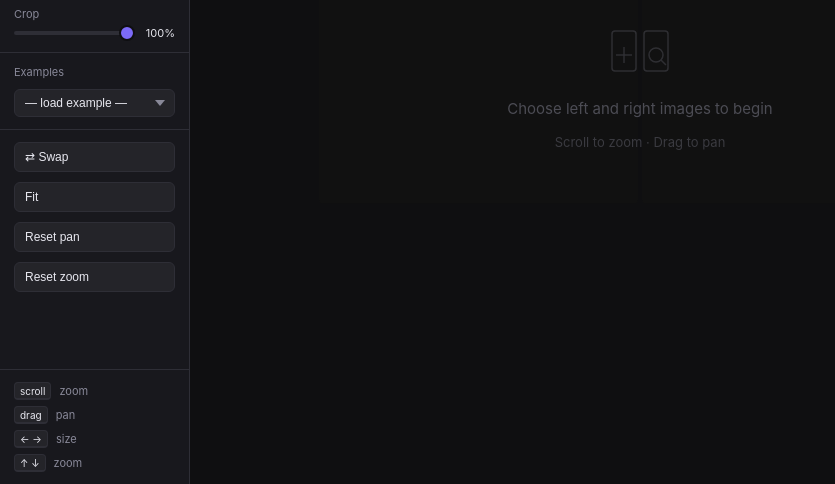
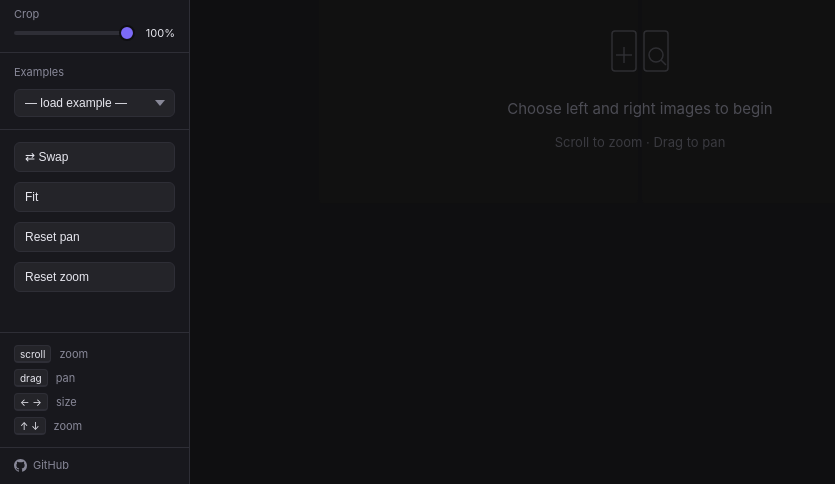
Before and after one commit to cbbldtgthr/stereogram-viewer, a plain HTML site: page index.html in a window 1280 px wide. Shown: the part 316-800 px from the top of the page, without its empty margins (0-835 px from the left). Drawn offline with Linux system fonts and the light colour scheme.

Commit message:
Adds github link

```diff
--- a/index.html
+++ b/index.html
@@ -110,6 +110,20 @@
         <div class="instr"><span class="key">↑ ↓</span> zoom</div>
       </div>
 
+      <a id="github-link" href="https://github.com/cbbldtgthr/stereogram-viewer" target="_blank" rel="noopener">
+        <svg width="13" height="13" viewBox="0 0 16 16" fill="currentColor" aria-hidden="true">
+          <path d="M8 0C3.58 0 0 3.58 0 8c0 3.54 2.29 6.53 5.47 7.59.4.07.55-.17.55-.38
+            0-.19-.01-.82-.01-1.49-2.01.37-2.53-.49-2.69-.94-.09-.23-.48-.94-.82-1.13
+            -.28-.15-.68-.52-.01-.53.63-.01 1.08.58 1.23.82.72 1.21 1.87.87 2.33.66
+            .07-.52.28-.87.51-1.07-1.78-.2-3.64-.89-3.64-3.95 0-.87.31-1.59.82-2.15
+            -.08-.2-.36-1.02.08-2.12 0 0 .67-.21 2.2.82.64-.18 1.32-.27 2-.27
+            .68 0 1.36.09 2 .27 1.53-1.04 2.2-.82 2.2-.82.44 1.1.16 1.92.08 2.12
+            .51.56.82 1.27.82 2.15 0 3.07-1.87 3.75-3.65 3.95.29.25.54.73.54 1.48
+            0 1.07-.01 1.93-.01 2.2 0 .21.15.46.55.38A8.013 8.013 0 0 0 16 8c0-4.42-3.58-8-8-8z"/>
+        </svg>
+        GitHub
+      </a>
+
     </div>
   </div>
 
--- a/style.css
+++ b/style.css
@@ -267,6 +267,21 @@
   flex-shrink: 0;
 }
 
+/* GitHub link at bottom of sidebar */
+#github-link {
+  display: flex;
+  align-items: center;
+  gap: 6px;
+  padding: 10px 14px 12px;
+  font-size: 11px;
+  color: var(--text-dim);
+  text-decoration: none;
+  transition: color .15s;
+  border-top: 1px solid var(--border);
+  flex-shrink: 0;
+}
+#github-link:hover { color: var(--text); }
+
 /* ── Viewer (full viewport — layout math uses full width/height) ── */
 #viewer {
   position: relative;
```
